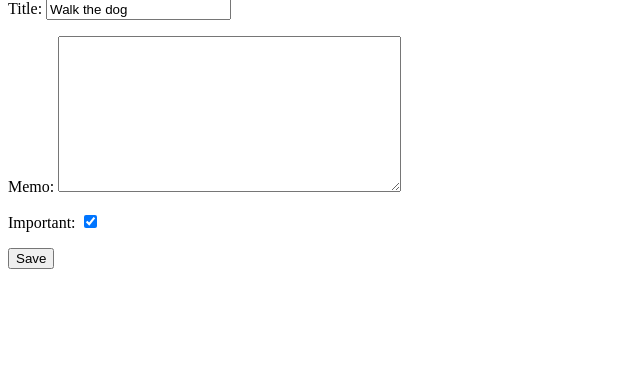
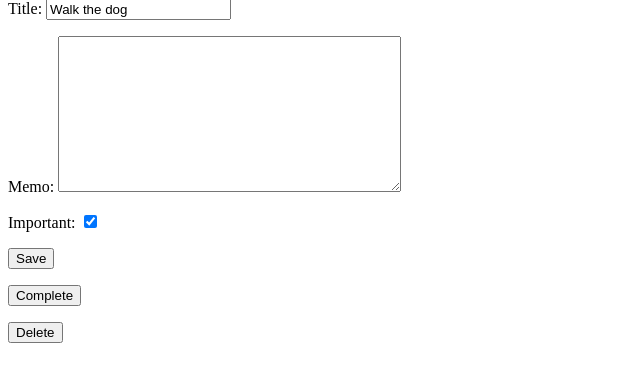
Before and after one commit to ArkTZ/ToDo, a Django app: page /todo/1 in a window 1280 px wide. Shown: the part 134-519 px from the top of the page, without its empty margins (0-640 px from the left). Run offline with Django 4.2, Linux system fonts and the light colour scheme; a user stored in the database is signed in; data comes from the database, SQL or seed files in the repository; both versions use the stored data as it was after the commit.

Commit message:
COmplete and Delete function

```diff
--- a/todo/urls.py
+++ b/todo/urls.py
@@ -30,5 +30,7 @@ urlpatterns = [
     path('current/', views.currenttodos, name='currenttodos'),
     path('create/', views.createtodo, name='createtodo'),
     path('todo/<int:todo_pk>', views.viewtodo, name='viewtodo'),
+    path('todo/<int:todo_pk>/complete', views.completetodo, name='completetodo'),
+    path('todo/<int:todo_pk>/delete', views.deletetodo, name='deletetodo'),
 
 ]
--- a/todoapp/templates/todoapp/viewtodo.html
+++ b/todoapp/templates/todoapp/viewtodo.html
@@ -13,4 +13,15 @@
     <button type="submit">Save</button>
 </form>
 
+<form method="POST" action="{% url 'completetodo' todo.id %}">
+    {% csrf_token %}
+    <button type="submit">Complete</button>
+</form>
+
+<form method="POST" action="{% url 'deletetodo' todo.id %}">
+    {% csrf_token %}
+    <button type="submit">Delete</button>
+</form>
+
+
 {% endblock %}
--- a/todoapp/views.py
+++ b/todoapp/views.py
@@ -5,6 +5,7 @@ from django.db import IntegrityError
 from django.contrib.auth import login, logout, authenticate
 from .forms import TodoForm
 from .models import Todo
+from django.utils import timezone
 
 
 def home(request):
@@ -81,3 +82,16 @@ def viewtodo(request, todo_pk):
             return redirect('currenttodos')
         except ValueError:
             return render(request, 'todoapp/viewtodo.html', {'todo': todo, 'form': form, 'error': 'Bad info'})
+
+def completetodo(request, todo_pk):
+    todo = get_object_or_404(Todo, pk=todo_pk, user=request.user)
+    if request.method == 'POST':
+        todo.datecompleted = timezone.now()
+        todo.save()
+        return redirect('currenttodos')
+
+def deletetodo(request, todo_pk):
+    todo = get_object_or_404(Todo, pk=todo_pk, user=request.user)
+    if request.method == 'POST':
+        todo.delete()
+        return redirect('currenttodos')
```
Also changed, not shown: db.sqlite3.
